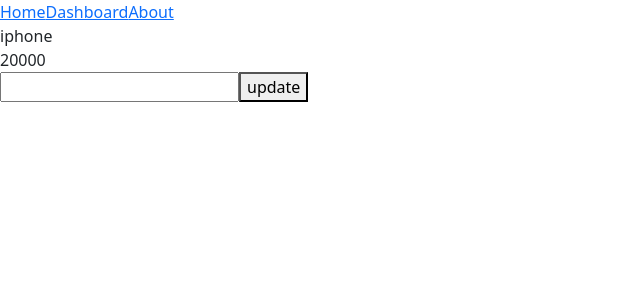
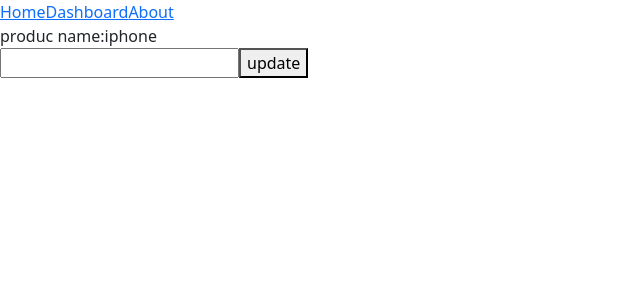
Before and after one commit to lokesh-jegini/hotelproject, a React (Create React App) app: page / in a window 1280 px wide. Shown: the top 300 px of the page, without its empty margins (0-640 px from the left). Built offline with nearby package versions, Linux system fonts and the light colour scheme.

Commit message:
previous value code

```diff
--- a/src/home/Home.js
+++ b/src/home/Home.js
@@ -1,29 +1,34 @@
-import React, { Component } from 'react'
-import PropTypes from 'prop-types'
+import React, { useState } from "react";
+import "./Home.scss";
+import "bootstrap/dist/css/bootstrap.min.css";
 
-export class Home extends Component {
-  state = {
-    product: 'iphone',
-    price: 20000,
-  }
+function Home(props) {
+  // const [state, setState] = useState({
+  //   product: 'iphone',
+  //   price: 20000,
+  // });
+   const [product, setproduct] = useState("iphone");
+ const updatePrice = () => {
+   let p = document.querySelector('.rate').value;
+   setproduct((prev) => {
+      return prev+p;
 
-  render() {
-    const updatePrice = () => {
-      let p = document.querySelector('.rate').value;
-      this.state.price = p
-       this.setState({ price: p })
-    }
-    return (
-      <div>
+    })};
+  return (
+    <>
+     <div>
         <div className="home">
-          <div className="product">{ this.state.product}</div>
-          <div className="home__price">{this.state.price}</div>
-          <input type="number" className='rate' />
-          <button onClick={updatePrice}>update</button>
+              <div className="product">produc name:{product}</div>
+          {/* <div className="product">produc name:{state.product}</div> */}
+          {/* <div className="home__price">produc price:{state.price}</div> */}
+          <input type="text" className='rate' />
+          <button onClick={() => {
+            updatePrice()
+          }}>update</button>
           </div>
       </div>
-    )
-  }
+    </>
+  );
 }
 
-export default Home
+export default Home;
```
